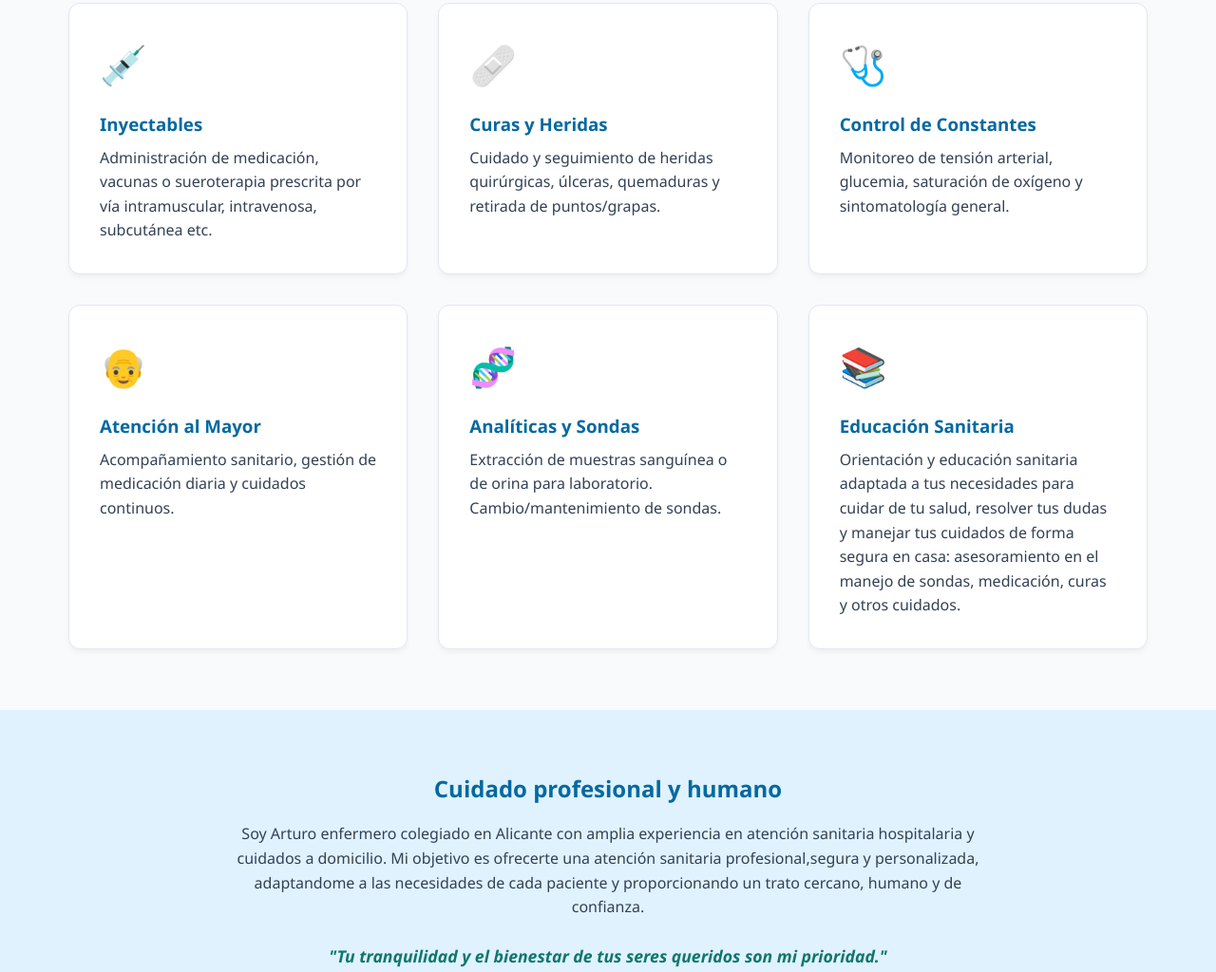
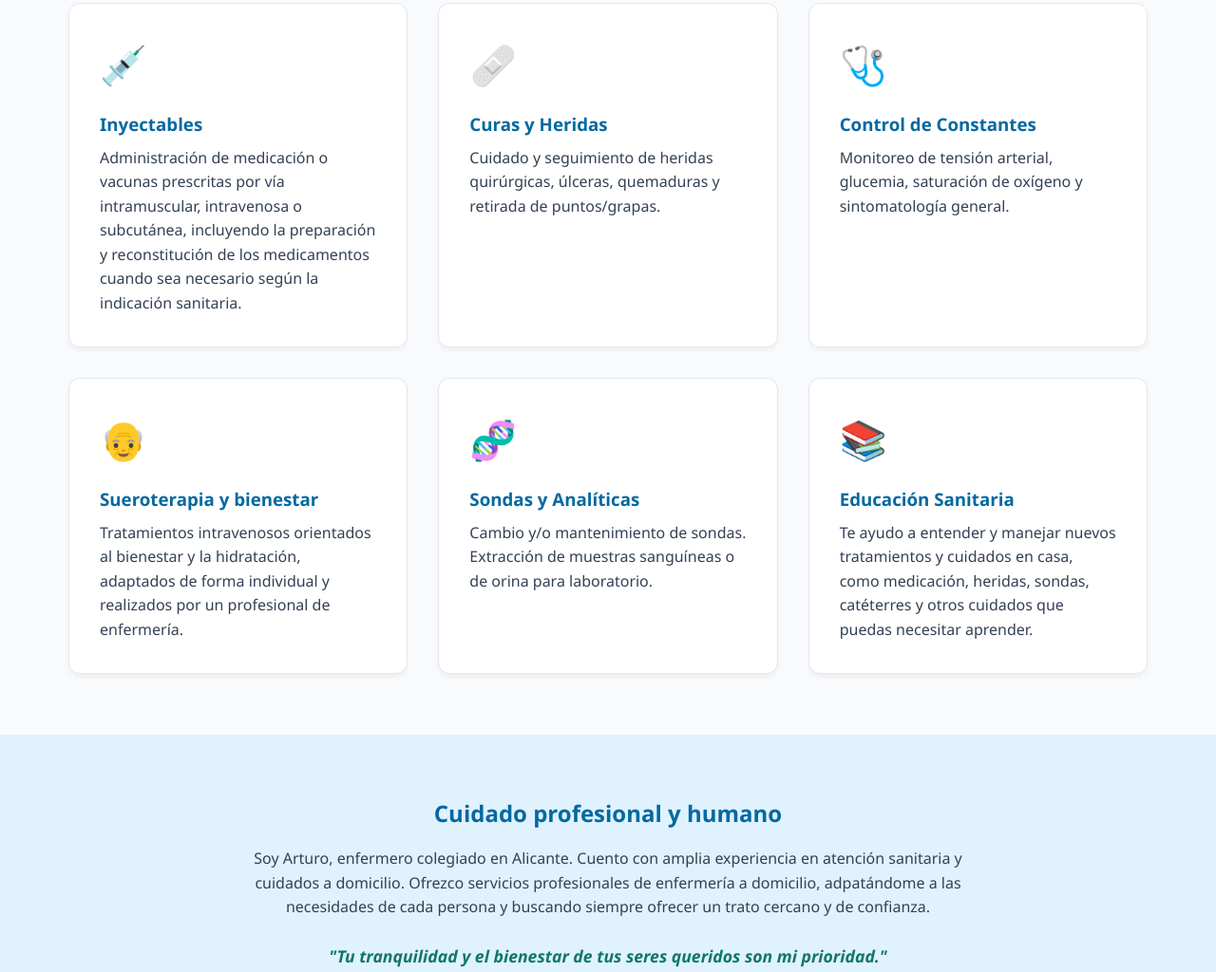
Before and after one commit to turifr1-cell/enfermeriaacasaalicante, a plain HTML site: page index.html in a window 1280 px wide. Shown: the part 781-1805 px from the top of the page at 95% size. Drawn offline with Linux system fonts and the light colour scheme.

Commit message:
Update index.html

```diff
--- a/index.html
+++ b/index.html
@@ -283,7 +283,7 @@
             <div class="tarjeta">
                 <div class="icono">💉</div>
                 <h3>Inyectables</h3>
-                <p>Administración de medicación, vacunas o sueroterapia prescrita por vía intramuscular, intravenosa, subcutánea etc.</p>
+                <p>Administración de medicación o vacunas prescritas por vía intramuscular, intravenosa o subcutánea, incluyendo la preparación y reconstitución de los medicamentos cuando sea necesario según la indicación sanitaria.</p>
             </div>
             <div class="tarjeta">
                 <div class="icono">🩹</div>
@@ -297,18 +297,18 @@
             </div>
             <div class="tarjeta">
                 <div class="icono">👴</div>
-                <h3>Atención al Mayor</h3>
-                <p>Acompañamiento sanitario, gestión de medicación diaria y cuidados continuos.</p>
+                <h3>Sueroterapia y bienestar</h3>
+                <p>Tratamientos intravenosos orientados al bienestar y la hidratación, adaptados de forma individual y realizados por un profesional de enfermería.</p>
             </div>
             <div class="tarjeta">
                 <div class="icono">🧬</div>
-                <h3>Analíticas y Sondas</h3>
-                <p>Extracción de muestras sanguínea o de orina para laboratorio. Cambio/mantenimiento de sondas.</p>
+                <h3>Sondas y Analíticas</h3>
+                <p> Cambio y/o mantenimiento de sondas. Extracción de muestras sanguíneas o de orina para laboratorio.</p>
             </div>
             <div class="tarjeta">
                 <div class="icono">📚</div>
                 <h3>Educación Sanitaria</h3>
-                <p>Orientación y educación sanitaria adaptada a tus necesidades para cuidar de tu salud, resolver tus dudas y manejar tus cuidados de forma segura en casa: asesoramiento en el manejo de sondas, medicación, curas y otros cuidados.</p>
+                <p>Te ayudo a entender y manejar nuevos tratamientos y cuidados en casa, como medicación, heridas, sondas, catéterres y otros cuidados que puedas necesitar aprender.</p>
             </div>
         </div>
     </section>
@@ -317,7 +317,7 @@
     <section id="sobre-mi" class="sobre-mi">
         <div class="contenedor-sobre">
             <h2>Cuidado profesional y humano</h2>
-            <p>Soy Arturo enfermero colegiado en Alicante con amplia experiencia en atención sanitaria hospitalaria y cuidados a domicilio. Mi objetivo es ofrecerte una atención sanitaria profesional,segura y personalizada, adaptandome a las necesidades de cada paciente y proporcionando un trato cercano, humano y de confianza.</p>
+            <p>Soy Arturo, enfermero colegiado en Alicante. Cuento con amplia experiencia en atención sanitaria y cuidados a domicilio. Ofrezco servicios profesionales de enfermería a domicilio, adpatándome a las necesidades de cada persona y buscando siempre ofrecer un trato cercano y de confianza.</p>
             <p class="destacado">"Tu tranquilidad y el bienestar de tus seres queridos son mi prioridad."</p>
         </div>
     </section>
```
